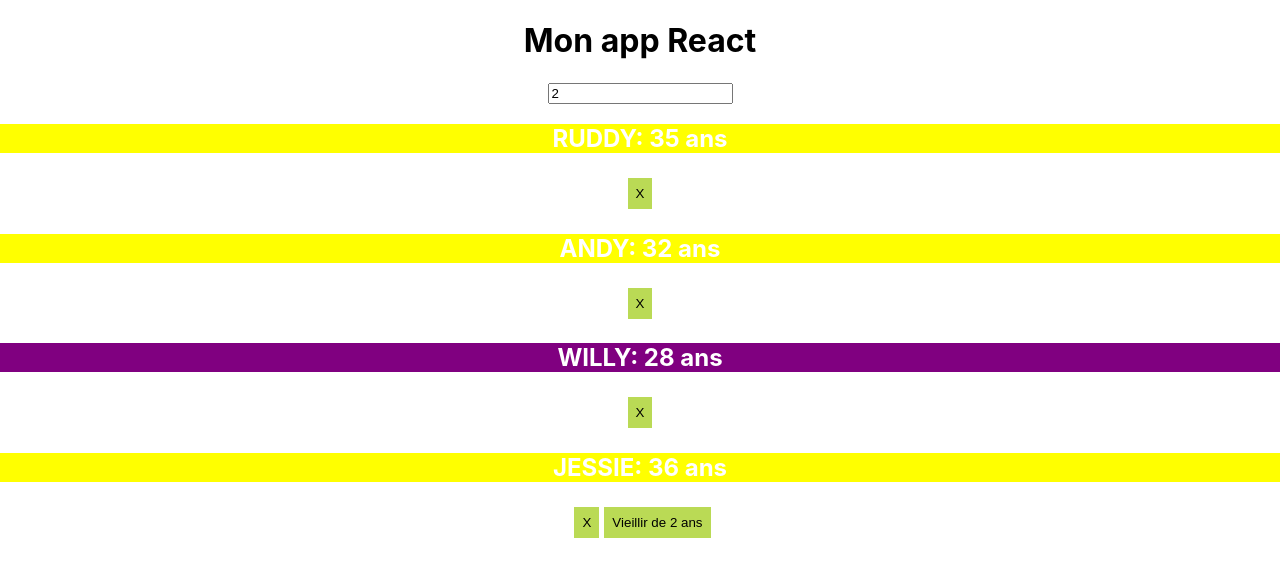
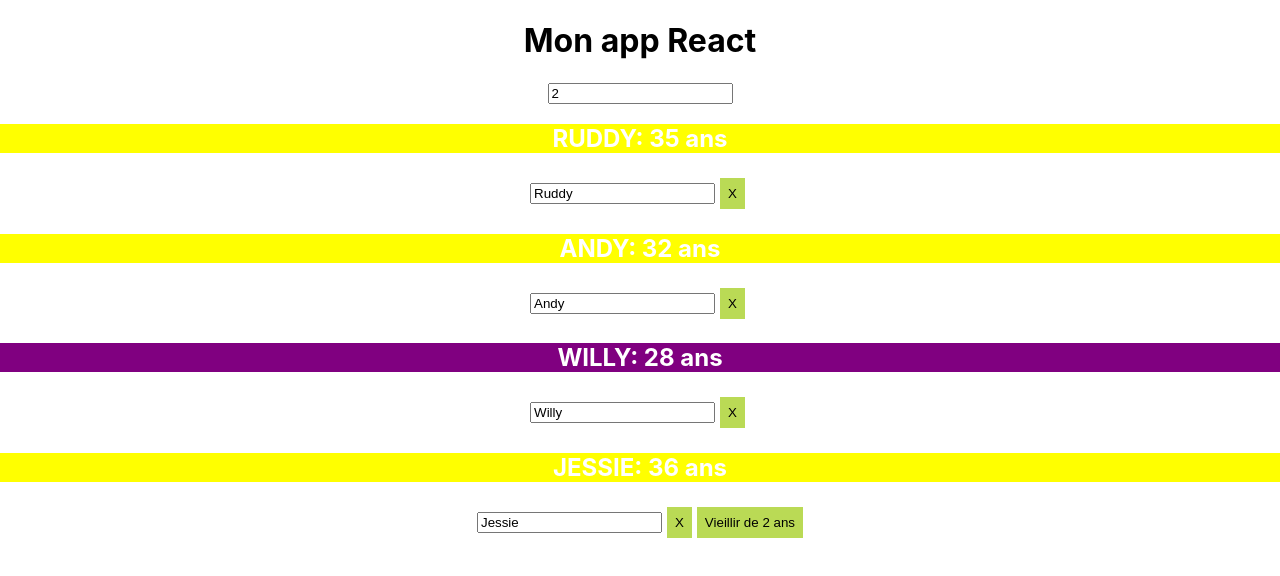
Before and after one commit to rpalvair/react-formation, a React (Create React App) app in the folder react-basics/: page / in a window 1280 px wide. Shown: the top 576 px of the page. Built offline with nearby package versions, Linux system fonts and the light colour scheme.

Commit message:
feat : Change member name

```diff
--- a/react-basics/src/App.js
+++ b/react-basics/src/App.js
@@ -64,12 +64,26 @@ class App extends Component {
     })
   }
 
+  changerNom = (id, event) => {
+    const famille = { ...this.state.famille }
+    famille[id].nom = event.target.value
+    this.setState({
+      famille,
+    })
+  }
+
   render() {
     const { titre } = this.props
     const { famille, number, show } = this.state
     let description = this.getDescription()
     const liste = Object.keys(famille).map((membre) => (
-      <Membre key={membre} cacherNom ={() => this.cacherNom(membre)} age={famille[membre].age} nom={famille[membre].nom} />
+      <Membre
+        key={membre}
+        changerNom={(e) => this.changerNom(membre, e)}
+        cacherNom={() => this.cacherNom(membre)}
+        age={famille[membre].age}
+        nom={famille[membre].nom}
+      />
     ))
 
     console.log(liste)
--- a/react-basics/src/components/Membre.js
+++ b/react-basics/src/components/Membre.js
@@ -1,11 +1,12 @@
 import React, { Fragment } from "react"
 
-const Membre = ({ nom, age, cacherNom, children }) => {
+const Membre = ({ nom, age, cacherNom, changerNom, children }) => {
   return (
     <Fragment>
       <h2 style={{ backgroundColor: age < 30 ? "purple" : "yellow", color: "white" }}>
         {nom.toUpperCase()}: {age} ans
       </h2>
+      <input value={nom} onChange={changerNom} type="text"></input>
       <button onClick={cacherNom} style={{margin: "5px"}}>X</button>
       {children ? <p>{children}</p> : <Fragment />}
     </Fragment>
```
